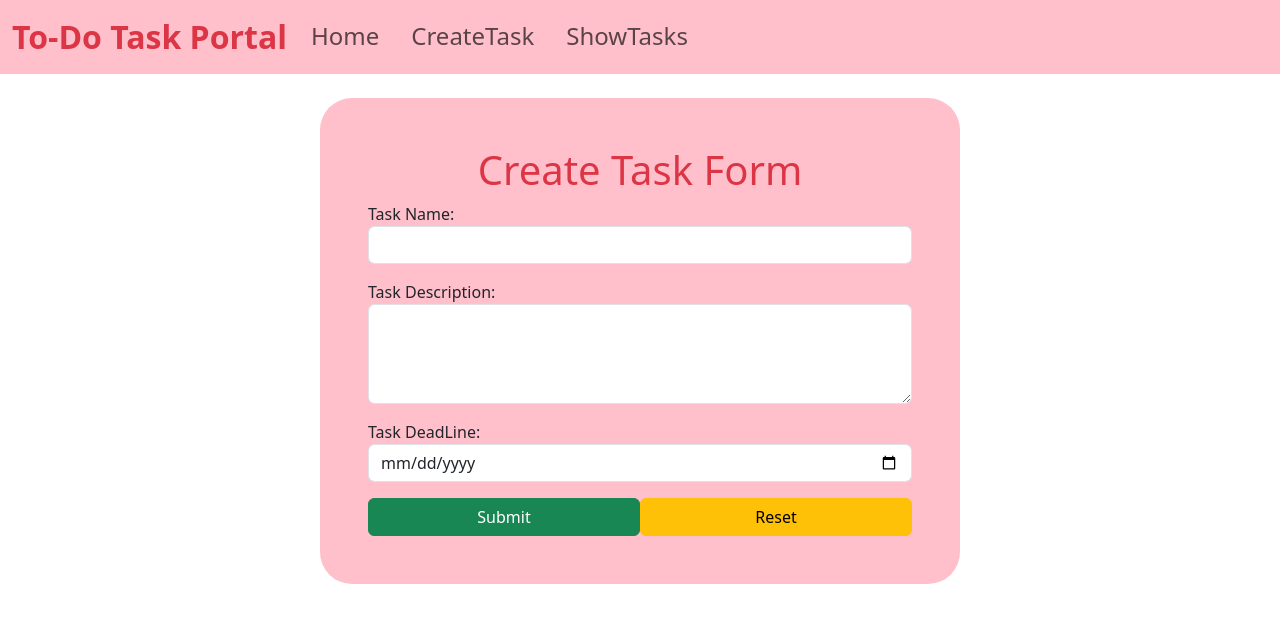
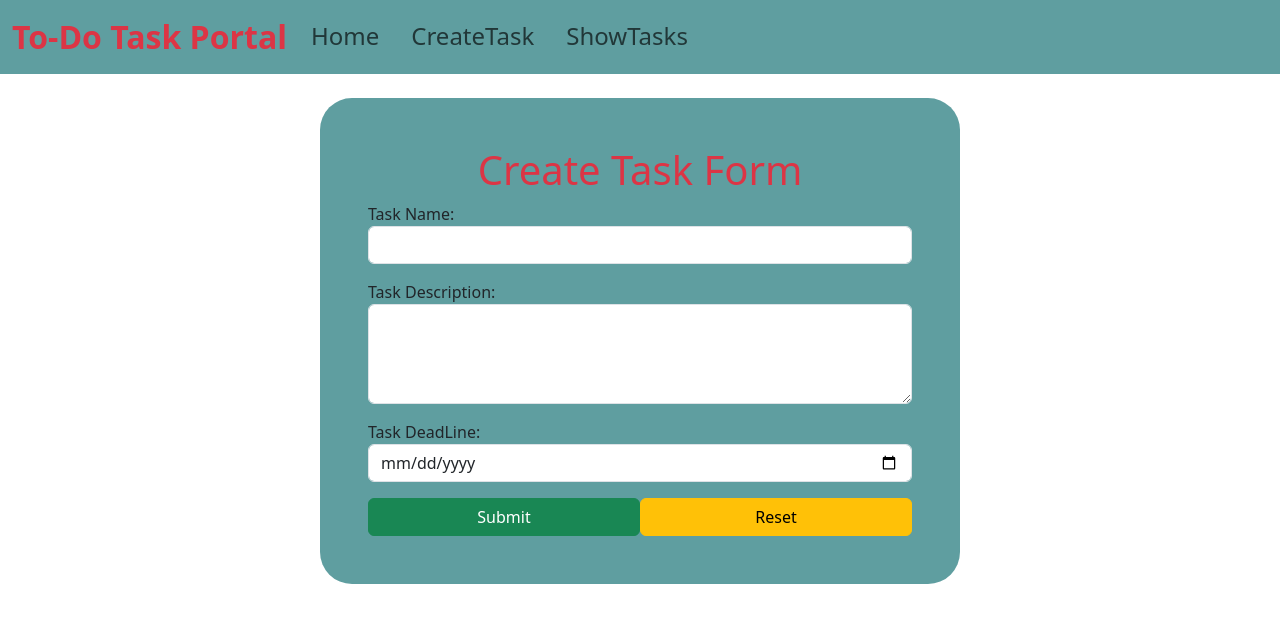
Before and after one commit to MinakshiW/ToDoTask, a Django app: page /a1/fv/ in a window 1280 px wide. Shown: the top 623 px of the page. Run offline with Django 5.2, Linux system fonts and the light colour scheme.

Commit message:
Third Commit

```diff
--- a/pro1/templates/app1/form.html
+++ b/pro1/templates/app1/form.html
@@ -5,7 +5,7 @@
 {% endblock %}
 
 {% block content %}
-<div class="container mt-4 p-5 rounded-5 w-50 mx-auto" style="background-color:pink;">
+<div class="container mt-4 p-5 rounded-5 w-50 mx-auto" style="background-color:cadetblue;">
     <h1 class="text-center text-danger">Create Task Form</h1>
     <form method="post">
         {% csrf_token %}
--- a/pro1/templates/app1/home.html
+++ b/pro1/templates/app1/home.html
@@ -5,7 +5,7 @@
 {% endblock %}
 
 {% block content %}
-<div class="container mt-4 p-5 rounded-5 w-50 mx-auto" style="background-color:pink;">
+<div class="container mt-4 p-5 rounded-5 w-50 mx-auto" style="background-color:cadetblue;">
     <h1 class="text-center text-primary">This is my HomePage...!!!</h1>
 </div>
 {% endblock %}
--- a/pro1/templates/app1/show.html
+++ b/pro1/templates/app1/show.html
@@ -5,7 +5,7 @@
 {% endblock %}
 
 {% block content %}
-<div class="container mt-4 p-5 rounded-5 mx-auto" style="background-color:pink;">
+<div class="container mt-4 p-5 rounded-5 mx-auto" style="background-color:cadetblue;">
     <h1 class="text-center text-danger">ToDo Tasks Details</h1>
     <table class="table table-dark table-striped-columns mt-4">
         <thead>
--- a/pro1/templates/app1/success.html
+++ b/pro1/templates/app1/success.html
@@ -5,7 +5,7 @@
 {% endblock %}
 
 {% block content %}
-<div class="container mt-4 p-5 rounded-5 w-50 mx-auto" style="background-color:pink;">
+<div class="container mt-4 p-5 rounded-5 w-50 mx-auto" style="background-color:cadetblue;">
     <h1 class="text-center text-primary">
         Do you want to delete task
         <span style="color:red"> {{obj.name}} </span>?
--- a/pro1/templates/app1/update.html
+++ b/pro1/templates/app1/update.html
@@ -5,7 +5,7 @@
 {% endblock %}
 
 {% block content %}
-<div class="container mt-4 p-5 rounded-5 w-50 mx-auto" style="background-color:pink;">
+<div class="container mt-4 p-5 rounded-5 w-50 mx-auto" style="background-color:cadetblue;">
     <h1 class="text-center text-primary">Update Task Form</h1>
     <form method="post">
         {% csrf_token %}
--- a/pro1/templates/base.html
+++ b/pro1/templates/base.html
@@ -11,7 +11,7 @@
 </head>
 <body>
 
-<nav class="navbar navbar-expand-lg" style="background-color:pink;">
+<nav class="navbar navbar-expand-lg" style="background-color:cadetblue;">
   <div class="container-fluid">
     <a class="navbar-brand text-danger fw-bold fs-2" href="/a1/hv/">To-Do Task Portal</a>
     <button class="navbar-toggler" type="button" data-bs-toggle="collapse" data-bs-target="#navbarNavAltMarkup" aria-controls="navbarNavAltMarkup" aria-expanded="false" aria-label="Toggle navigation">
```
